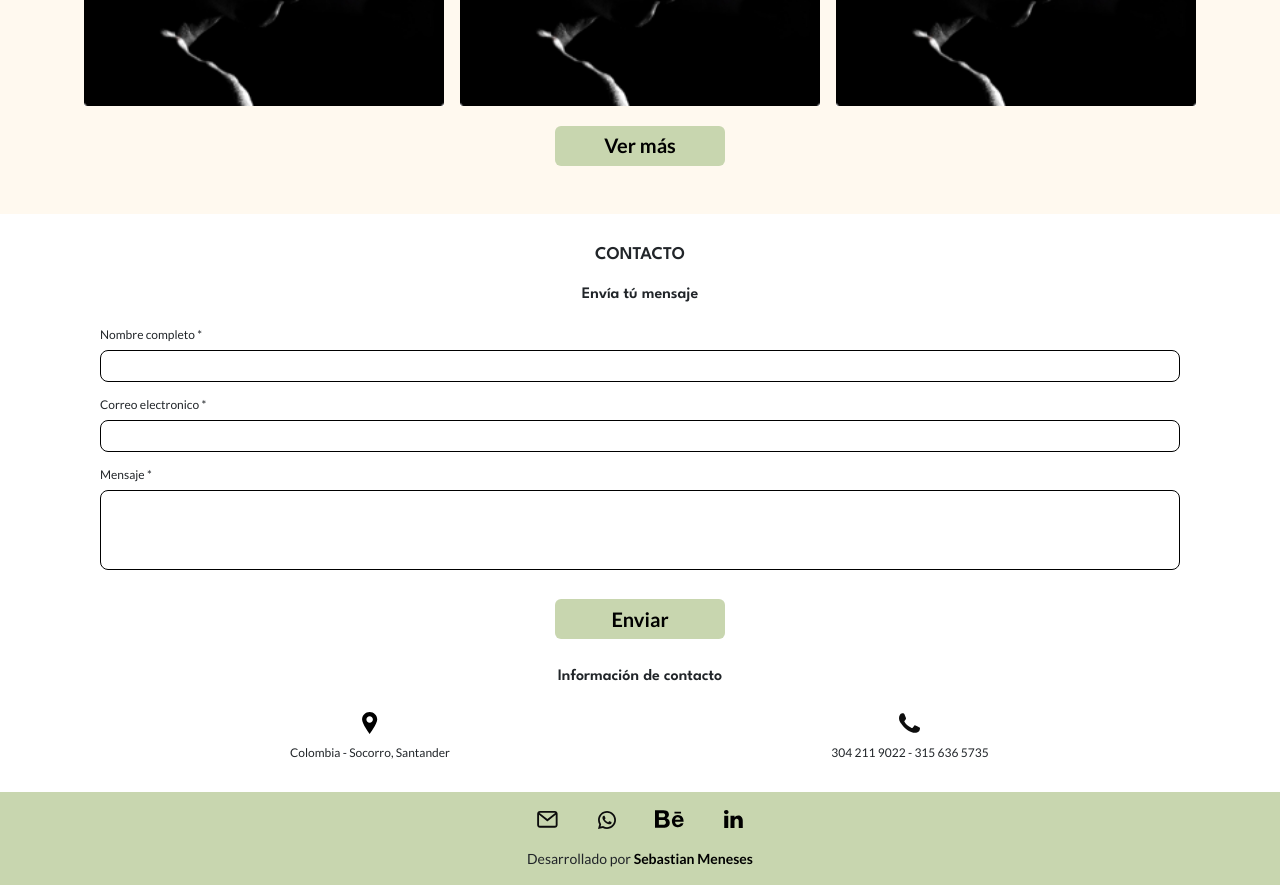
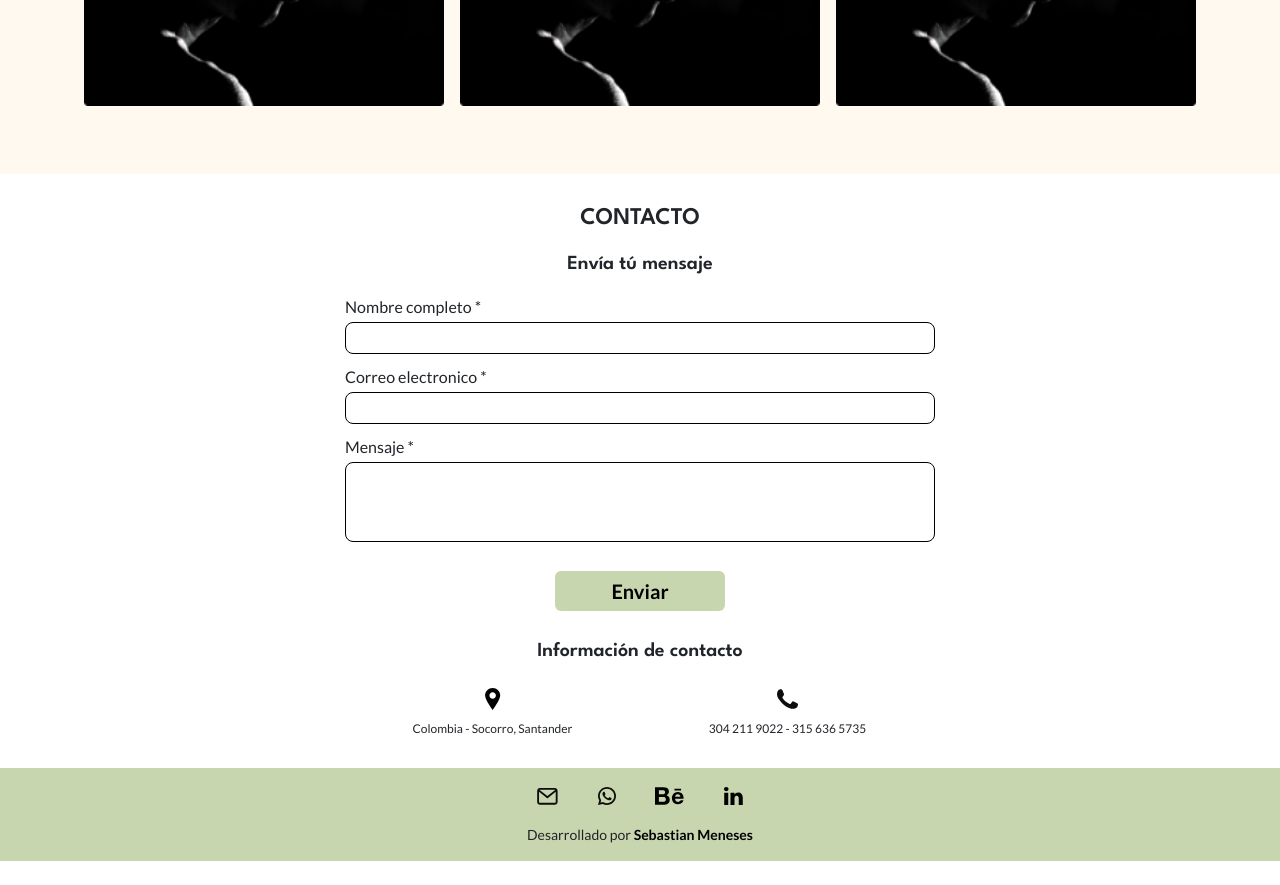
Before and after one commit to poncho29/laura-design, a React (Vite) app: page / in a window 1280 px wide. Shown: the part 1600-2485 px from the top of the page. After the commit the page ends 2461 px from the top, so only its background shows below. Built offline with nearby package versions, Linux system fonts and the light colour scheme.

Commit message:
[add] - form desktop desing

```diff
--- a/index.html
+++ b/index.html
@@ -7,7 +7,7 @@
     <link rel="preconnect" href="https://fonts.googleapis.com">
     <link rel="preconnect" href="https://fonts.gstatic.com" crossorigin>
     <link href="https://fonts.googleapis.com/css2?family=Lato:wght@400;600;700&family=League+Spartan:wght@600&display=swap" rel="stylesheet">
-    <title>Vite + React + TS</title>
+    <title>Laura Martinez</title>
   </head>
   <body>
     <div id="root"></div>
--- a/src/components/common/Navbar.tsx
+++ b/src/components/common/Navbar.tsx
@@ -13,9 +13,9 @@ export const Navbar = () => {
     <header className='header'>
       <div className='container'>
         <nav className='menu'>
-          <a href='/'>Sobre Mi</a>
-          <a href='/portafolio'>Portafolio</a>
-          <a href='/contact'>Contacto</a>
+          <a href='#hero'>Sobre Mi</a>
+          <a href='#projects'>Portafolio</a>
+          <a href='#contact'>Contacto</a>
         </nav>
 
         <figure className='logo'>
--- a/src/pages/Home.tsx
+++ b/src/pages/Home.tsx
@@ -7,13 +7,13 @@ export const Home = () => {
       <Navbar />
 
       <main className="main">
-        <HeroSection />
+        <HeroSection id="hero" />
 
-        <SkillSection />
+        <SkillSection id="skills" />
 
-        <ProjectSection />
+        <ProjectSection id="projects" />
 
-        <ContactSection />
+        <ContactSection id="contact" />
 
         <Footer />
       </main>
--- a/src/section/ContactSection.tsx
+++ b/src/section/ContactSection.tsx
@@ -9,7 +9,11 @@ import { Input, Textarea } from "../components/form";
 
 import '../styles/sections/ContactSection.css';
 
-export const ContactSection = () => {
+interface Props {
+  id: string;
+}
+
+export const ContactSection = ({ id }: Props) => {
   const [loading, setLoading] = useState(false);
   const [modalSucces, setModalSucces] = useState(false);
 
@@ -53,7 +57,7 @@ export const ContactSection = () => {
   });
 
   return (
-    <section className="contact">
+    <section className="contact" id={id}>
       <div className="container">
         <h2 className="title">Contacto</h2>
         <h3 className="subtitle">Envía tú mensaje</h3>
--- a/src/section/HeroSection.tsx
+++ b/src/section/HeroSection.tsx
@@ -7,11 +7,15 @@ import ImgProfile from '../assets/imgs/img-hero.png';
 import FileCV from '../assets/files/sebastian-cv.pdf';
 import ImgProfileDesktop from '../assets/imgs/img-hero-desktop.png';
 
-export const HeroSection = () => {
+interface Props {
+  id: string;
+}
+
+export const HeroSection = ({ id }: Props) => {
   const { width } = useScreen();
 
   return (
-    <section className="hero">
+    <section className="hero" id={id}>
       <div className="container">
         <div className="information">
           <h1 className="text-upper">
--- a/src/section/ProjectSection.tsx
+++ b/src/section/ProjectSection.tsx
@@ -2,17 +2,20 @@ import { useState } from 'react';
 import Tab from 'react-bootstrap/esm/Tab';
 import Tabs from 'react-bootstrap/esm/Tabs';
 
-import { Button, GridProjects } from '../components/common';
+import { GridProjects } from '../components/common';
 
 import '../styles/sections/ProjectSection.css';
 import { projects } from '../assets/data/projects';
 
+interface Props {
+  id: string;
+}
 
-export const ProjectSection = () => {
+export const ProjectSection = ({ id }: Props) => {
   const [key, setKey] = useState('all');
 
   return (
-    <section className="projects">
+    <section className="projects" id={id}>
       <div className="container">
         <div className="title-section">
           <h2 className="title">Portafolio</h2>
@@ -39,7 +42,7 @@ export const ProjectSection = () => {
           </Tabs>
         </div>
 
-        <Button type='button'>Ver más</Button>
+        {/* <Button type='button'>Ver más</Button> */}
       </div>
     </section>
   )
--- a/src/section/SkillSection.tsx
+++ b/src/section/SkillSection.tsx
@@ -28,11 +28,15 @@ const programs: Program[] = [
   {alt: 'logo figma', imgMobile: Figma, imgDesktop: FigmaDesktop},
 ]
 
-export const SkillSection = () => {
+interface Props {
+  id: string;
+}
+
+export const SkillSection = ({ id }: Props) => {
   const { width } = useScreen();
 
   return (
-    <section className="skills">
+    <section className="skills" id={id}>
       <div className="container">
         <div className='skills-group'>
           <div className="title-content">
--- a/src/styles/components/common/GridProjects.css
+++ b/src/styles/components/common/GridProjects.css
@@ -12,7 +12,7 @@
 
 .img-project {
   width: 100%;
-  object-fit: contain;
+  object-fit: cover;
 }
 
 .hover-project {
--- a/src/styles/components/form/Input.css
+++ b/src/styles/components/form/Input.css
@@ -19,3 +19,13 @@
   border: 1px solid var(--black);
   margin-bottom: .5rem;
 }
+
+@media (min-width: 48rem) {
+  .input-custom-group label {
+    font-size: 1rem;
+  }
+
+  .text-input {
+    font-size: 1rem;
+  }
+}
--- a/src/styles/components/form/Textarea.css
+++ b/src/styles/components/form/Textarea.css
@@ -19,3 +19,13 @@
   border-radius: .5rem;
   border: 1px solid var(--black);
 }
+
+@media (min-width: 48rem) {
+  .textarea-group label {
+    font-size: 1rem;
+  }
+
+  .textarea {
+    font-size: 1rem;
+  }
+}
--- a/src/styles/sections/ContactSection.css
+++ b/src/styles/sections/ContactSection.css
@@ -6,6 +6,7 @@
   display: flex;
   flex-direction: column;
   padding: 1.875rem;
+  max-width: 40.625rem;
 }
 
 .title {
@@ -21,6 +22,16 @@
   font-size: 1rem;
   font-weight: 600;
   margin-bottom: 1rem;
+}
+
+@media (min-width: 48rem) {
+  .title {
+    font-size: 1.5rem;
+  }
+
+  .subtitle {
+    font-size: 1.25rem;
+  }
 }
 
 .form {
```
